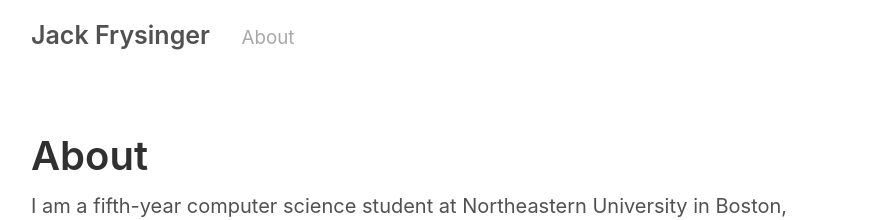
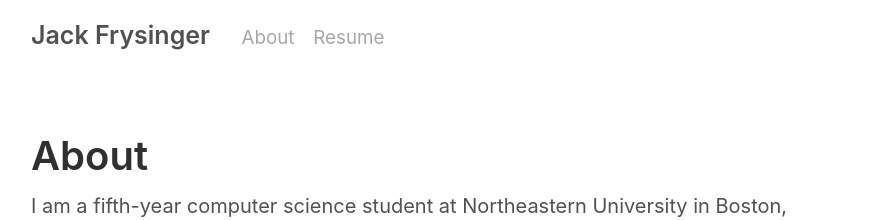
Before and after one commit to jackfrys/jackfrys.github.io, a Jekyll site: the page built from about.md, in a window 1280 px wide. Shown: the top 220 px of the page, without its empty margins (189-1079 px from the left). Built offline with Jekyll 4.4.1, drawn with Linux system fonts in a browser that asks for light colours.

Commit message:
Add resume link

```diff
--- a/_layouts/default.html
+++ b/_layouts/default.html
@@ -11,8 +11,9 @@
           <a href="{{ site.baseurl }}/" title="Home">{{ site.title }}</a>
           &nbsp;&nbsp;&nbsp;
           {% for page in site.pages_list %}
-            <small><a href="{{ page[1]  }}">{{ page[0] }}</a></small>
+            <small><a href="{{ page[1]  }}">{{ page[0] }}</a></small>&nbsp;&nbsp;
           {% endfor %}
+            <small><a href="http://www.ccs.neu.edu/home/jcf0810/JackFrysinger.pdf">Resume</a></small>
         </h3>
       </header>
 
```
